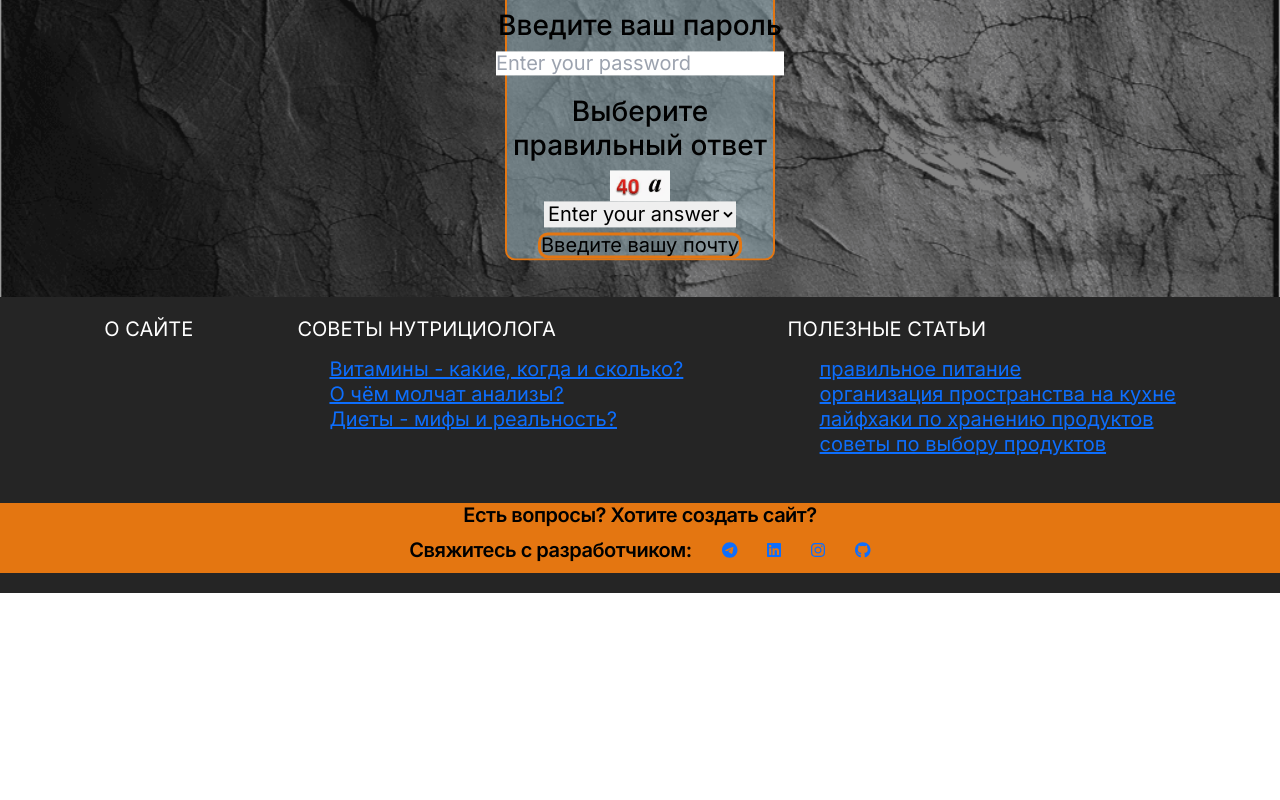
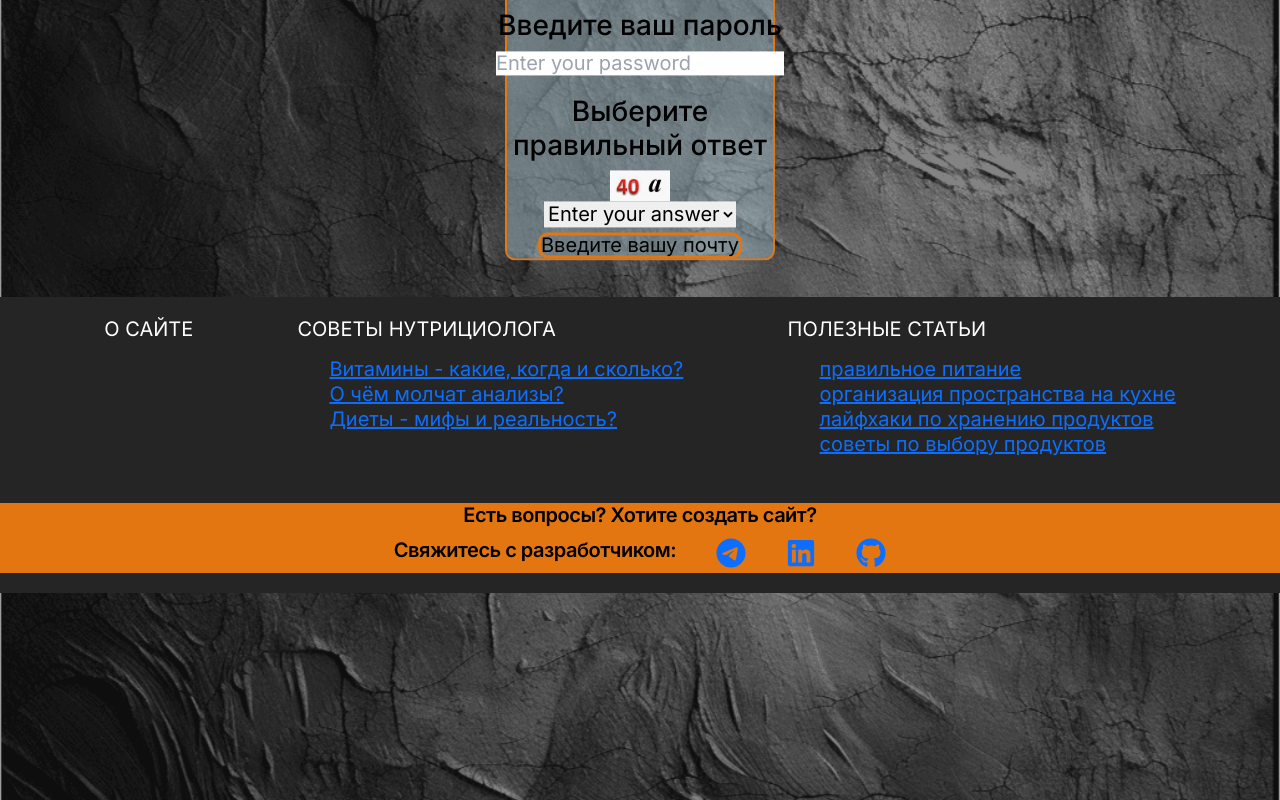
Before and after one commit to bartcevich/Menu, a Next.js app: page / in a window 1280 px wide. Shown: the part 410-1210 px from the top of the page. Before the commit the page ends 1003 px from the top, so only its background shows below. Built offline with nearby package versions, Linux system fonts and the light colour scheme.

Commit message:
change in footer

```diff
--- a/src/components/Footer/index.tsx
+++ b/src/components/Footer/index.tsx
@@ -8,6 +8,7 @@ import {
   faTelegram,
 } from "@fortawesome/free-brands-svg-icons";
 import { FontAwesomeIcon } from "@fortawesome/react-fontawesome";
+import { px } from "framer-motion";
 
 export default function Footer() {
   return (
@@ -51,7 +52,8 @@ export default function Footer() {
         <h3 className={styles.textH3}>Есть вопросы? Хотите создать сайт?</h3>
         <div className={styles.icon}>
           <h3 className={styles.textH3}>Свяжитесь с разработчиком:</h3>
-          <a className="icon" href="https://t.me/elektrikcss">
+          <a className={styles.telegram} href="https://t.me/elektrikcss">
+            <span className={styles.tooltip}>Telegram</span>
             <i
               className={styles.faGithub}
               aria-hidden="true"
@@ -61,9 +63,10 @@ export default function Footer() {
             </i>
           </a>
           <a
-            className="icon"
+            className={styles.linkedin}
             href="https://www.linkedin.com/in/андрей-барцевич-935588260"
           >
+            <span className={styles.tooltip}>Linkedin</span>
             <i
               className="fa-brands fa-linkedin"
               aria-hidden="true"
@@ -72,16 +75,8 @@ export default function Footer() {
               <FontAwesomeIcon icon={faLinkedin} />
             </i>
           </a>
-          <a className="icon" href="#">
-            <i
-              className="fa-brands fa-instagram"
-              aria-hidden="true"
-              title="Prime99, WhatApp"
-            >
-              <FontAwesomeIcon icon={faInstagram} />
-            </i>
-          </a>
-          <a className="icon" href="https://t.me/elektrikcss">
+          <a className={styles.github} href="https://t.me/elektrikcss">
+            <span className={styles.tooltip}>Github</span>
             <i
               className={styles.faGithub}
               aria-hidden="true"
@@ -90,6 +85,16 @@ export default function Footer() {
               <FontAwesomeIcon icon={faGithub} />
             </i>
           </a>
+          {/* <a className={styles.instagram} href="#">
+            <span className={styles.tooltip}>Instagram</span>
+            <i
+              className="fa-brands fa-instagram"
+              aria-hidden="true"
+              title="Prime99, WhatApp"
+            >
+              <FontAwesomeIcon icon={faInstagram} />
+            </i>
+          </a> */}
         </div>
       </section>
     </div>
--- a/src/components/Footer/styles.module.scss
+++ b/src/components/Footer/styles.module.scss
@@ -21,18 +21,60 @@
 .text{
     background-color: #E47611;
     a{
-        margin-left: 30px;
+        margin-left: 40px;
     }
 }
 .textH3{
     @include font(#000, Inter, 20px, normal, 550, 25px, -.025em);
     font-size: clamp(15px, 3vw, 20px);
-    margin-bottom: 10px
+    align-content: center;
+    margin-bottom: 10px;
 }
 .icon{
     display: flex;
     justify-content: center;
+    svg{
+        width: 30px;
+        height: 30px;
+    }
 }
+  .tooltip {
+    position: absolute;
+    bottom: -410px;
+    font-size: 14px;
+    padding: 5px 3px;
+    border-radius: 5px;
+    opacity: 0;
+    transition: all 0.3s;
+  }
+ .telegram:hover{
+     span{
+        background: #1877F2;
+        color: #ffffff;
+        opacity: 1;
+        transform: translate(-30%, -300%);
+        transition: all 0.7s ;
+    }
+}
+.linkedin:hover{
+    span{
+       background: #E4405F;
+       color: #ffffff;
+       opacity: 1;
+       transform: translate(-30%, -300%);
+       transition: all 0.7s ;
+   }
+}
+.github:hover{
+    span{
+       background: #CD201F;
+       color: #ffffff;
+       opacity: 1;
+       transform: translate(-30%, -300%);
+       transition: all 0.7s ;
+   }
+}
+
 @media screen and (max-width: 550px){
     .navigation{
         display: none;
```
Also changed, not shown: 1 other file (tests, documents, lock files or other folders).
